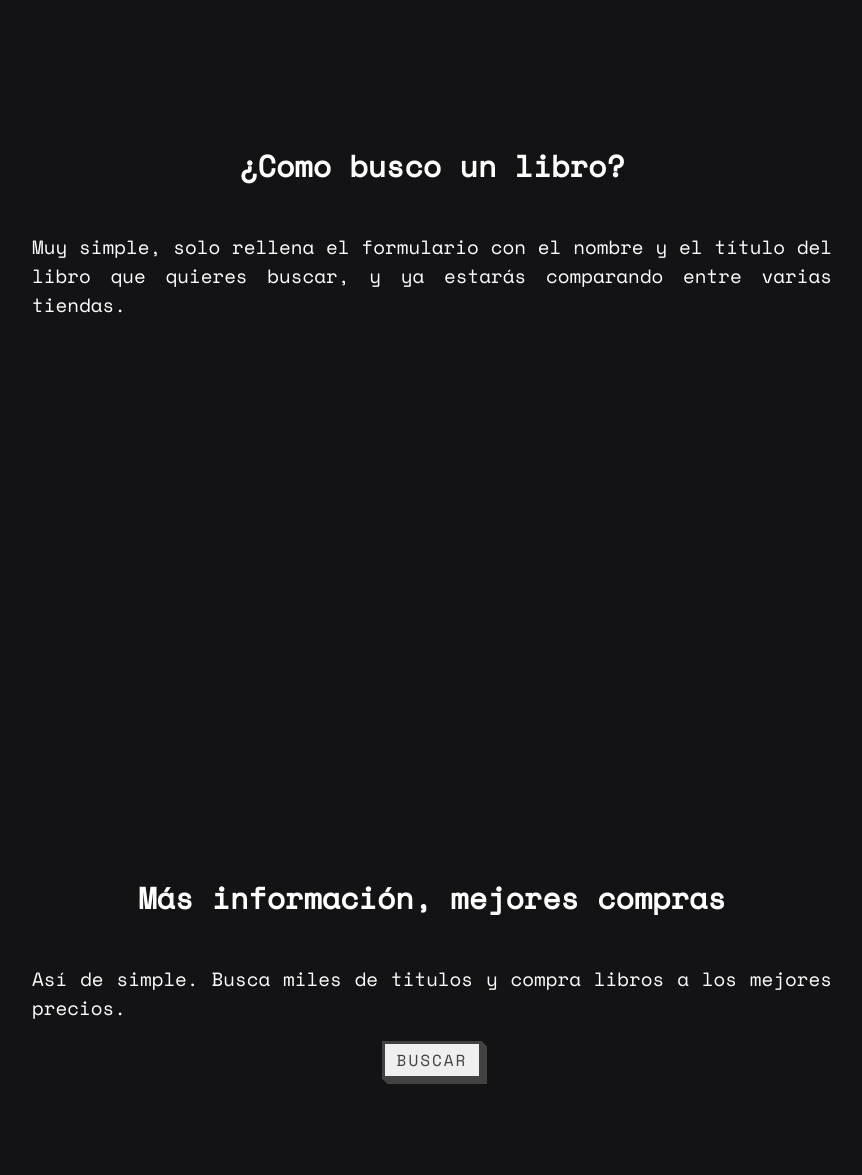
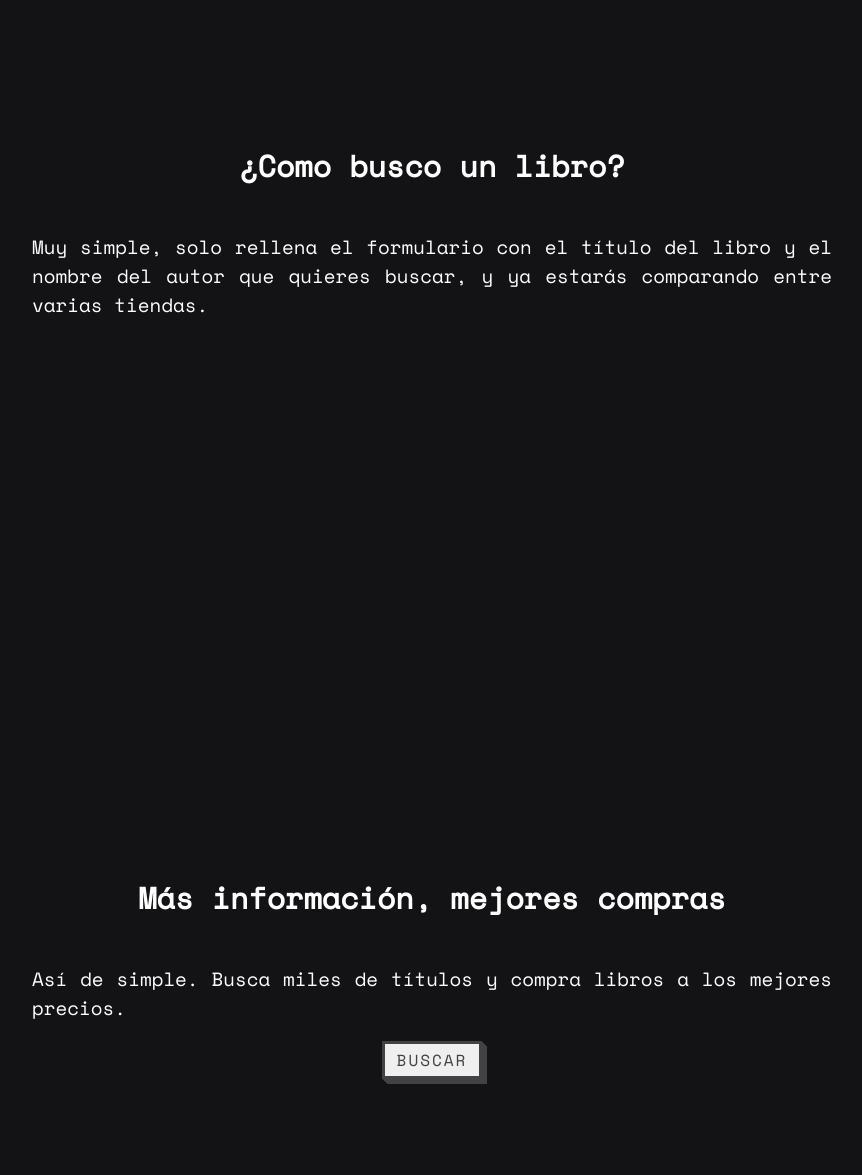
Before and after one commit to gustavopalaciosc/book-price-comparator, a Flask app: page / in a window 1280 px wide. Shown: the part 2081-3256 px from the top of the page, without its empty margins (208-1070 px from the left). Run offline with Flask 3, Linux system fonts and the light colour scheme.

Commit message:
Minor change in homepage

```diff
--- a/templates/index.html
+++ b/templates/index.html
@@ -25,12 +25,12 @@
 
             <section class="hidden">
                 <h2>¿Como busco un libro?</h2>
-                <p>Muy simple, solo rellena el formulario con el nombre y el título del libro que quieres buscar, y ya estarás comparando entre varias tiendas.</p>
+                <p>Muy simple, solo rellena el formulario con el título del libro y el nombre del autor que quieres buscar, y ya estarás comparando entre varias tiendas.</p>
             </section>
 
             <section class="hidden">
                 <h2>Más información, mejores compras</h2>
-                <p>Así de simple. Busca miles de titulos y compra libros a los mejores precios.</p>
+                <p>Así de simple. Busca miles de títulos y compra libros a los mejores precios.</p>
                 <a href="\search">
                     <button type="button" class="search-button">Buscar</button>
                 </a>
```
